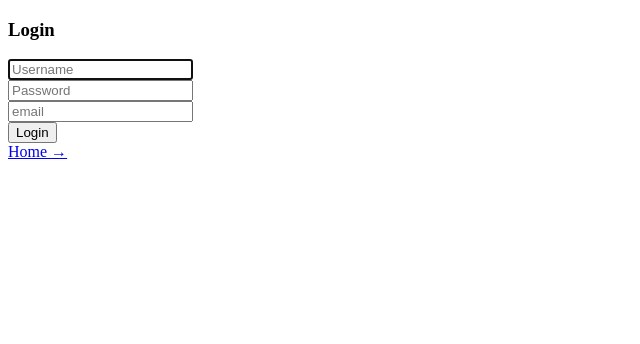
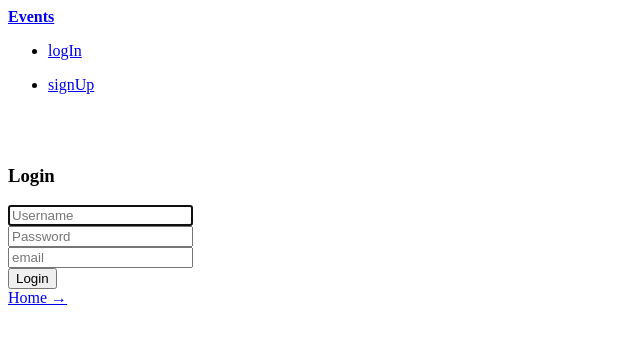
Before and after one commit to RBK-Ragnarok/Event-Manager, a React app: page /login in a window 1280 px wide. Shown: the top 344 px of the page, without its empty margins (0-640 px from the left). Built offline with nearby package versions, Linux system fonts and the light colour scheme; no server answers; the HTML template or start-up script is replaced by a standard one.

Commit message:
link component and fix bar

```diff
--- /dev/null
+++ b/react-client/src/components/NavBarComponent.jsx
@@ -0,0 +1,24 @@
+import React from 'react';
+import {NavLink} from 'react-router-dom';
+import {Navbar,Nav,NavItem,Carousel} from 'react-bootstrap';
+
+class NavBarComponent extends React.Component {
+    render(){
+        return(
+            <Navbar classNmae="devNav">
+            <Navbar.Header>
+            <Navbar.Brand >
+               <a className='header'href="#home"><strong>Events</strong></a>
+            </Navbar.Brand>
+          </Navbar.Header>
+            <Nav pullRight className='nav'>
+            <NavItem eventKey='logIn' href= "/login"><p>logIn</p></NavItem>
+            <NavItem eventKey='signUp' href= "/signup"><p>signUp</p></NavItem>
+            </Nav>
+            </Navbar>
+	);
+    	}
+
+ }
+
+export default NavBarComponent;
--- a/react-client/src/routes/AppRouter.jsx
+++ b/react-client/src/routes/AppRouter.jsx
@@ -4,7 +4,7 @@ import login from '../components/login.jsx';
 import Home from '../components/Home.jsx';
 import Signup from '../components/Signup.jsx';
 import axios from 'axios';
-//import NavBarComponent from '../components/NavBarComponent.jsx';
+import NavBarComponent from '../components/NavBarComponent.jsx';
 
 class AppRouter extends React.Component {
   constructor(props) {
@@ -16,7 +16,17 @@ class AppRouter extends React.Component {
     }
 
    componentDidMount() {
+    var that=this;
+axios.get('/logged')
+  .then(response => {
+    const posts = response.data;
+    // console.log(response);
+    that.setState({session:posts});
 
+  })
+  .catch(function (error) {
+    console.log(error);
+  });
   }
 
       render() {
@@ -24,7 +34,7 @@ class AppRouter extends React.Component {
         return (
         <BrowserRouter>
             <div id="navbar">
-
+            <NavBarComponent  session={this.state.session}/><br /><br />
                 <Switch>
                 <Route  exact path = "/"  component = {Home}/>
                 <Route  path = "/signup" component = {Signup} />
```
Also changed, not shown: 1 other file (tests, documents, lock files or other folders).
